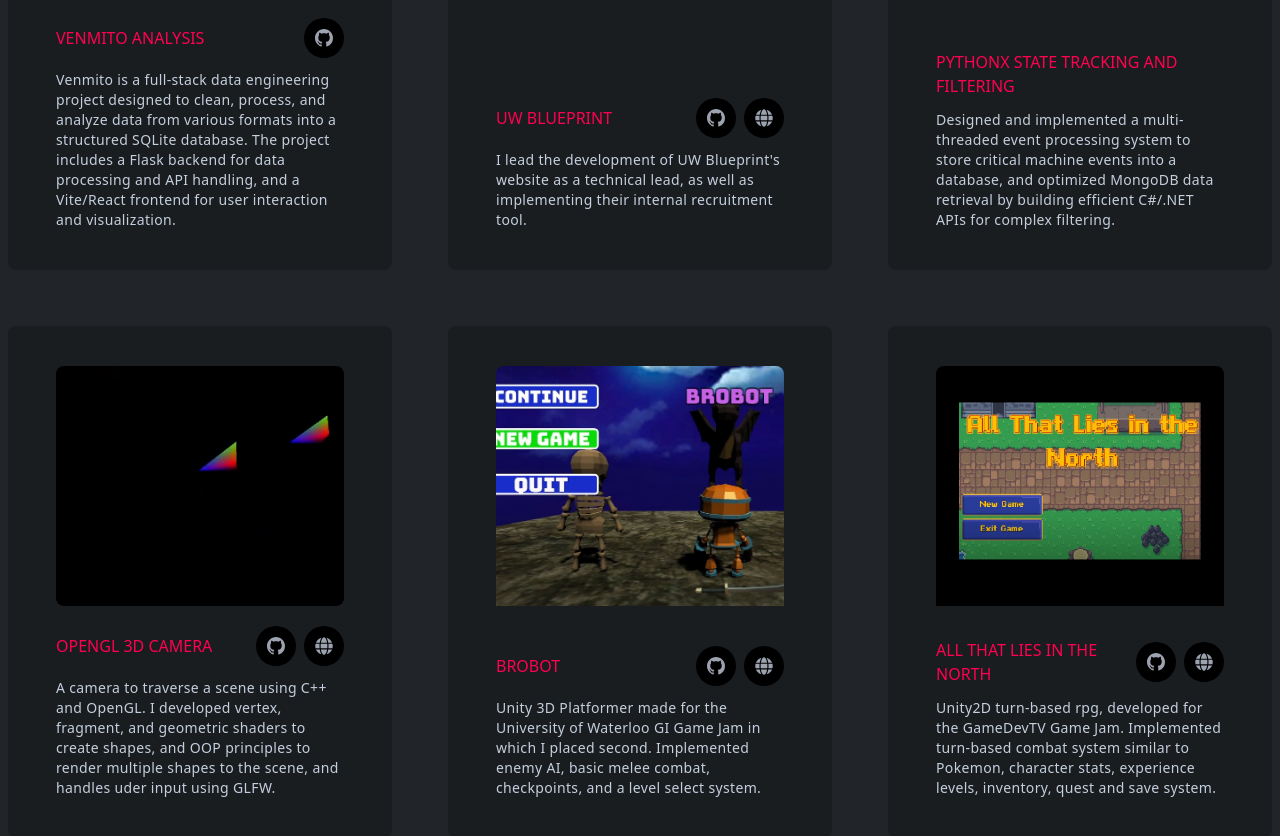
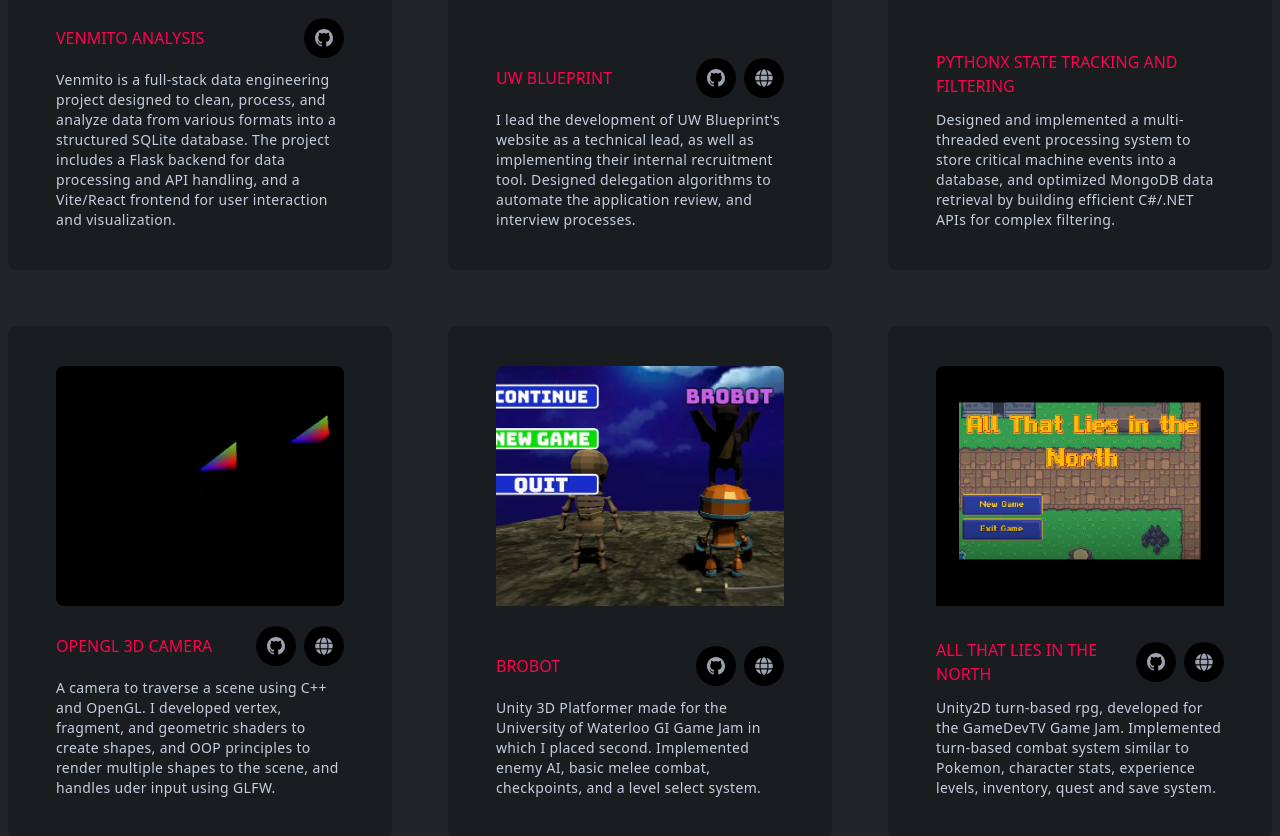
Before and after one commit to pranavishal/UpdatedPortfolio, a React (Create React App) app: page / in a window 1280 px wide. Shown: the part 2361-3197 px from the top of the page. Built offline with nearby package versions, Linux system fonts and the light colour scheme.

Commit message:
extra blueprint description

```diff
--- a/src/components/projects/Projects.js
+++ b/src/components/projects/Projects.js
@@ -24,7 +24,7 @@ const Projects = () => {
 
         <ProjectCard
           title="UW Blueprint"
-          des="I lead the development of UW Blueprint's website as a technical lead, as well as implementing their internal recruitment tool."
+          des="I lead the development of UW Blueprint's website as a technical lead, as well as implementing their internal recruitment tool. Designed delegation algorithms to automate the application review, and interview processes."
           src={blueprint}
           lnkG={"https://github.com/uwblueprint/website-bp"}
           lnkD={"https://uwblueprint.org/"}
```
Also changed, not shown: src/assets/images/blueprint.png.
